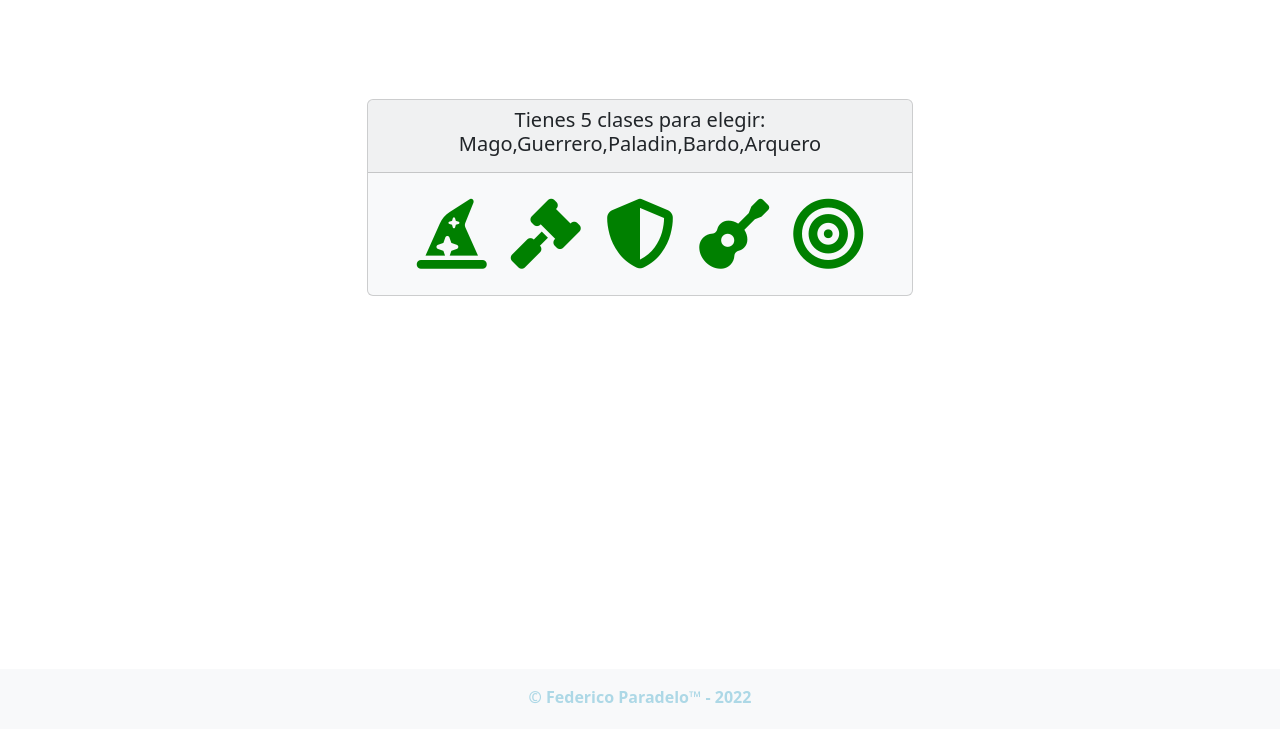
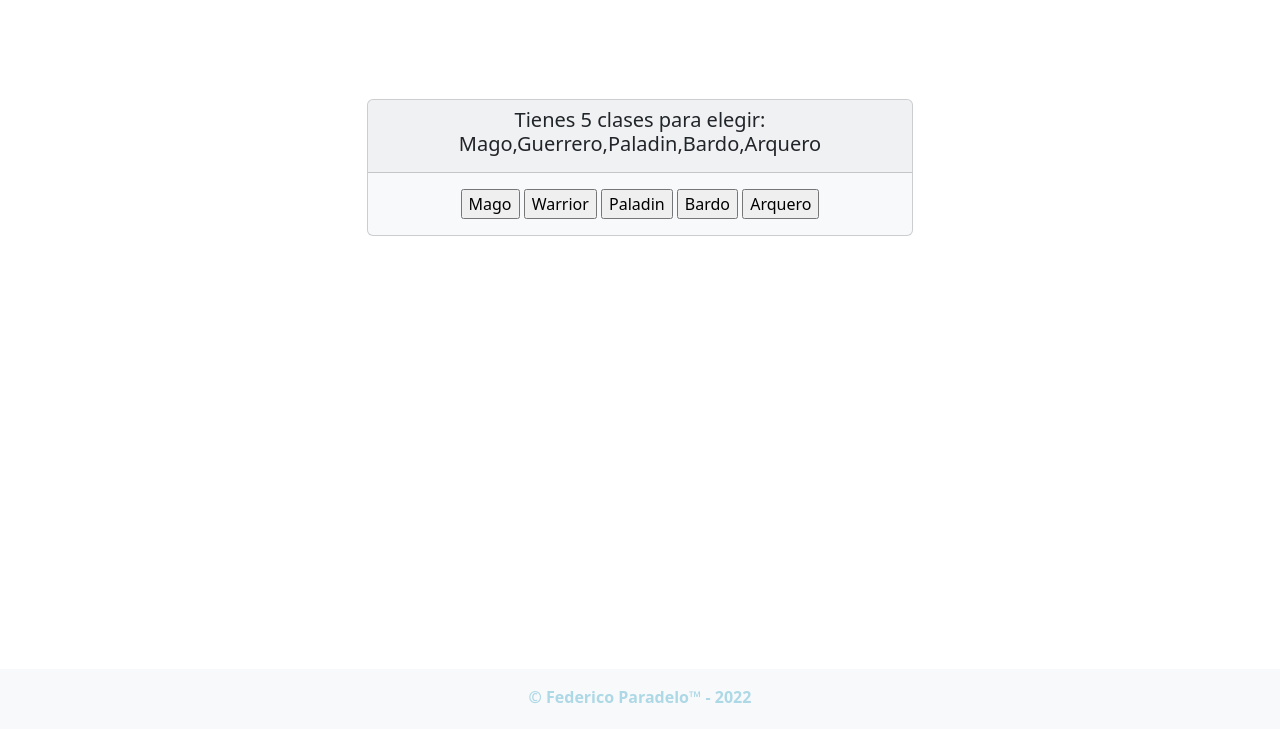
Before and after one commit to fajkker/JSProject, a plain HTML site: page class.html in a window 1280 px wide. Shown: the part 75-804 px from the top of the page. Drawn offline with nearby package versions, Linux system fonts and the light colour scheme.

Commit message:
Mostrar y ocultar

```diff
--- a/class.html
+++ b/class.html
@@ -35,16 +35,20 @@
                         </b>
                     </div>
                     <div class="card-body">
+                        <input type="button" onclick="mostrarM(this)" value="Mago">
                             <i class="fa-solid fa-hat-wizard" id="mage"></i>
 
+                        <input type="button" onclick="mostrarW(this);" value="Warrior">
                             <i class="fa-solid fa-gavel" id="warrior"></i>
 
+                        <input type="button" onclick="mostrarP(this);" value="Paladin">
                             <i class="fa-solid fa-shield-halved" id="paladin"></i>
 
+                        <input type="button" onclick="mostrarB(this);" value="Bardo">
                             <i class="fa-solid fa-guitar" id="bardo"></i>
 
+                        <input type="button" onclick="mostrarA(this);" value="Arquero">
                             <i class="fa-solid fa-bullseye" id="arquero"></i>
-                        </a>
                     </div>
                 </div>
             </div>
--- a/css/style.css
+++ b/css/style.css
@@ -44,3 +44,23 @@
     padding: 150%;
     margin: 150%;
 }
+
+#mage {
+    display: none;
+}
+
+#warrior {
+    display: none;
+}
+
+#paladin {
+    display: none;
+}
+
+#bardo {
+    display: none;
+}
+
+#arquero {
+    display: none;
+}
--- a/js/main.js
+++ b/js/main.js
@@ -10,25 +10,77 @@ $('#classBtn').click(function() {
     location.href="class.html";
 });
 
-$('#mage').click(function() {
-    location.href="#";
-});
 
-$('#warrior').click(function() {
-    location.href="#";
-});
+function mostrarM(input) {
+    var mage=document.getElementById("mage")
+    if(input.value=="Mago") {
+        mage.style.display = "block";
+        input.value="Ocultar"
+    } else {
+        mage.style.display = "none"
+        input.value="Mago"
+    }
 
-$('#paladin').click(function() {
-    location.href="#";
-});
+    //document.getElementById("mage").style.display = 'block';
+    //alert("Magos usan " + clase.arma)
 
-$('#bardo').click(function() {
-    location.href="#";
-});
+};
 
-$('#arquero').click(function() {
-    location.href="#";
-});
+function mostrarW(input) {
+    var warrior=document.getElementById("warrior")
+    if(input.value=="Warrior") {
+        warrior.style.display = "block";
+        input.value="Ocultar"
+    } else {
+        warrior.style.display = "none"
+        input.value="Warrior"
+    }
+
+    //function warrior() {
+    //    document.getElementById("warrior").style.display = 'block';
+};
+
+function mostrarP(input) {
+    var paladin=document.getElementById("paladin")
+    if(input.value=="Paladin") {
+        paladin.style.display = "block";
+        input.value="Ocultar"
+    } else {
+        paladin.style.display = "none"
+        input.value="Paladin"
+    }
+
+    //function paladin() {
+    //     document.getElementById("paladin").style.display = 'block';
+};
+
+function mostrarB(input) {
+    var bardo=document.getElementById("bardo")
+    if(input.value=="Bardo") {
+        bardo.style.display = "block";
+        input.value="Ocultar"
+    } else {
+        bardo.style.display = "none"
+        input.value="Bardo"
+    }
+
+    //function bardo() {
+    //     document.getElementById("bardo").style.display = 'block';
+};
+
+function mostrarA(input) {
+    var arquero=document.getElementById("arquero")
+    if(input.value=="Arquero") {
+        arquero.style.display = "block";
+        input.value="Ocultar"
+    } else {
+        arquero.style.display = "none"
+        input.value="Arquero"
+    }
+
+    //function arquero() {
+    //     document.getElementById("arquero").style.display = 'block';
+};
 
 function getNumRand(min, max) {
     return Math.round(Math.random()*(max-min)+parseInt(min));
@@ -56,3 +108,8 @@ console.log(nombres)
 
 var armas = clase.map((el => el.arma))
 console.log(armas)
+
+//function mostrar() {
+//    document.getElementById("mage").style.display = 'block';
+//    alert("Magos usan " + clase(nombre("Mago")).arma)
+//};
```
